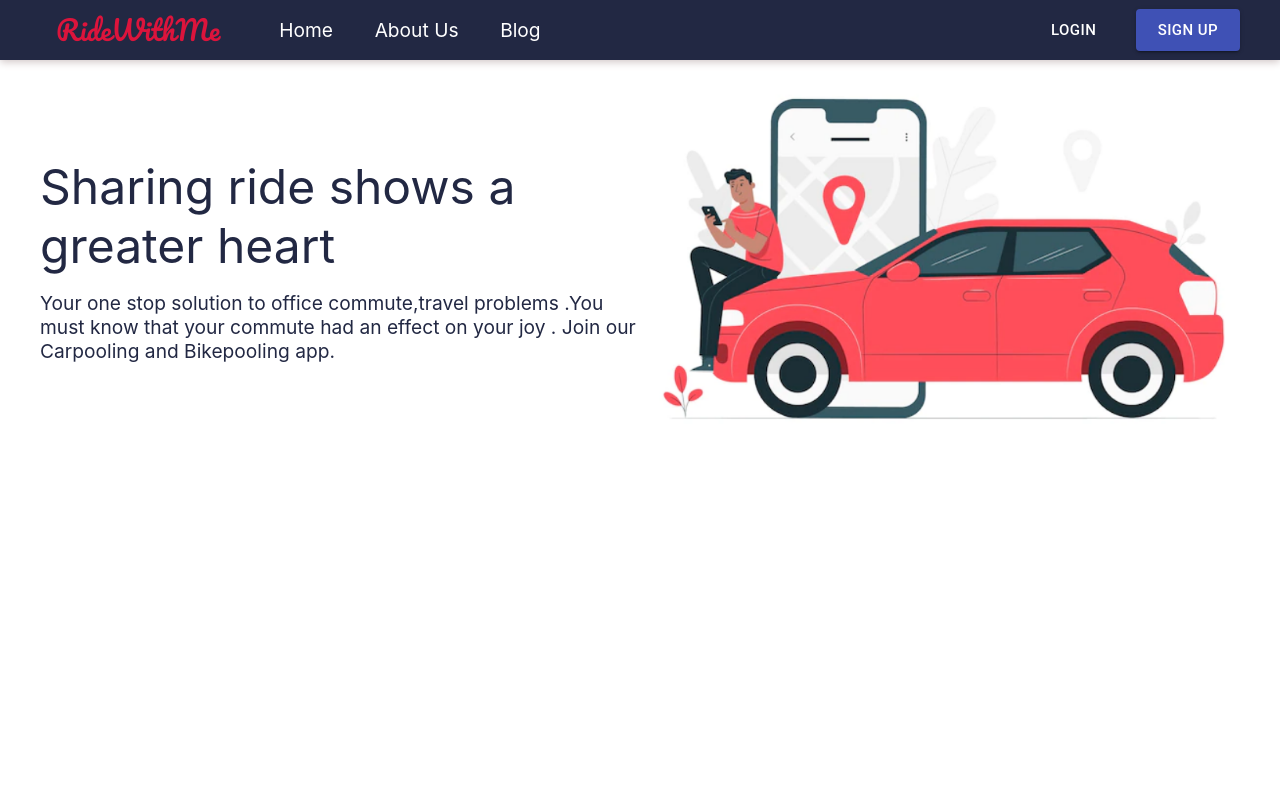
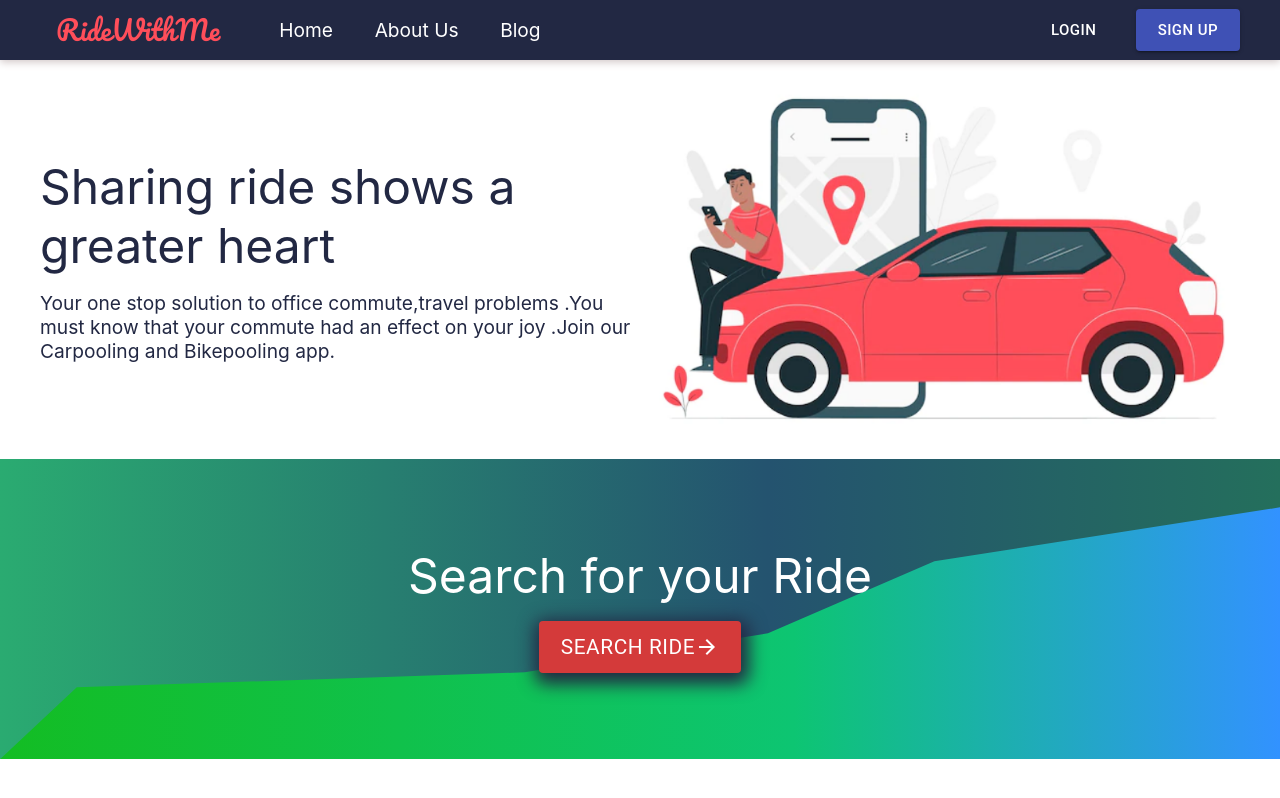
Before and after one commit to sandeepPainkra/Minor-project-Ride-sharing-web-app-, a React (Create React App) app in the folder frontend/: page / in a window 1280 px wide. Built offline with nearby package versions, Linux system fonts and the light colour scheme.

Commit message:
4rth commit

```diff
--- a/frontend/src/components/LandingPage/LandingPage.css
+++ b/frontend/src/components/LandingPage/LandingPage.css
@@ -6,7 +6,7 @@
   display: flex;
   align-items: center;
   justify-content: space-between;
-  /* background-color: red; */
+  flex-wrap: wrap;
 }
 
 .landingpage .banner_text {
@@ -31,3 +31,77 @@
 .banner .banner_right img {
   width: 100%;
 }
+
+/* Search Ride section */
+
+.search_for_ride {
+  height: 300px;
+  width: 100%;
+  display: flex;
+  align-items: center;
+  justify-content: center;
+  flex-direction: column;
+  position: relative;
+  background: linear-gradient(
+    90deg,
+    #000 0%,
+    #24536f 0%,
+    #000 0%,
+    #2aab71 0%,
+    #24536f 60%,
+    #246f5c 100%
+  );
+}
+.search_for_ride::before {
+  content: "";
+  position: absolute;
+  width: 100%;
+  height: 300px;
+  background: linear-gradient(
+    90deg,
+    #000 0%,
+    #24536f 0%,
+    #000 0%,
+    #13bd23 0%,
+    #0dc572 62%,
+    #3292ff 100%
+  );
+  /* top: 4rem; */
+  z-index: 1;
+  clip-path: polygon(
+    73% 34%,
+    100% 16%,
+    100% 35%,
+    100% 67%,
+    100% 100%,
+    50% 100%,
+    0 100%,
+    6% 76%,
+    41% 71%,
+    60% 58%
+  );
+}
+
+.search_for_ride h2 {
+  font-size: 3rem;
+  font-weight: 400;
+  color: #fff;
+  z-index: 2;
+  margin-bottom: 1rem;
+}
+.search_for_ride .search_box {
+  z-index: 2;
+}
+.search_for_ride .search_box button {
+  font-size: 1.3rem;
+  font-weight: 400;
+  color: #fff !important;
+  background-color: #d43a3a !important;
+  box-shadow: 2px 5px 17px 6px #222843;
+}
+.search_box .MuiButton-label {
+  color: #fff;
+}
+.search_box button .MuiSvgIcon-root {
+  color: #fff !important;
+}
--- a/frontend/src/components/LandingPage/LandingPage.js
+++ b/frontend/src/components/LandingPage/LandingPage.js
@@ -1,21 +1,38 @@
 import React from "react";
 import "./LandingPage.css";
 import bannerImg from "../../assets/car-vector.png";
+import video from "../../assets/Banner-video.mp4";
+import { Button } from "@material-ui/core";
+import ArrowForwardIcon from "@material-ui/icons/ArrowForward";
 
 const LandingPage = () => {
   return (
     <div className="landingpage">
+      {/* banner starts here */}
+
       <div className="container banner">
         <div className="banner_text">
           <h2>Sharing ride shows a greater heart</h2>
           <p>
             Your one stop solution to office commute,travel problems .You must
-            know that your commute had an effect on your joy . Join our
+            know that your commute had an effect on your joy .Join our
             Carpooling and Bikepooling app.
           </p>
         </div>
+
         <div className="banner_right">
           <img src={bannerImg} alt="Banner image" />
+        </div>
+      </div>
+
+      {/* search section starts */}
+
+      <div className="search_for_ride">
+        <h2>Search for your Ride</h2>
+        <div className="search_box">
+          <Button size="large" variant="contained" color="primary">
+            Search Ride <ArrowForwardIcon />
+          </Button>
         </div>
       </div>
     </div>
--- a/frontend/src/components/Navbar/Navbar.css
+++ b/frontend/src/components/Navbar/Navbar.css
@@ -1,7 +1,7 @@
 .navbar {
   width: 100%;
   height: auto;
-  padding: 0.4rem 0;
+  padding: 0.4rem 2rem;
   box-shadow: 0px 2px 8px 0px #d0c5c5;
   position: sticky !important;
   top: 0;
@@ -26,7 +26,7 @@
 }
 .nav_inner .logo a {
   font-size: 1.7rem;
-  color: crimson;
+  color: #ff4e5a;
   font-weight: 400;
   font-family: "Pacifico", cursive;
   margin-right: 1.7rem;
--- a/frontend/src/index.css
+++ b/frontend/src/index.css
@@ -1,19 +1,18 @@
-*{
+* {
   margin: 0;
   padding: 0;
   box-sizing: border-box;
-  color: rgb(29, 28, 28);
 }
 body {
   margin: 0;
-  font-family: -apple-system, BlinkMacSystemFont, 'Segoe UI', 'Roboto', 'Oxygen',
-    'Ubuntu', 'Cantarell', 'Fira Sans', 'Droid Sans', 'Helvetica Neue',
+  font-family: -apple-system, BlinkMacSystemFont, "Segoe UI", "Roboto", "Oxygen",
+    "Ubuntu", "Cantarell", "Fira Sans", "Droid Sans", "Helvetica Neue",
     sans-serif;
   -webkit-font-smoothing: antialiased;
   -moz-osx-font-smoothing: grayscale;
 }
 
 code {
-  font-family: source-code-pro, Menlo, Monaco, Consolas, 'Courier New',
+  font-family: source-code-pro, Menlo, Monaco, Consolas, "Courier New",
     monospace;
 }
```
Also changed, not shown: 1 other file (tests, documents, lock files or other folders).
